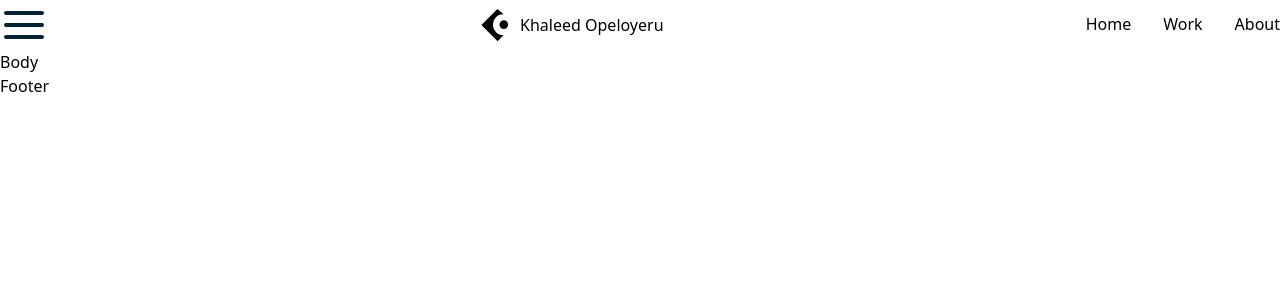
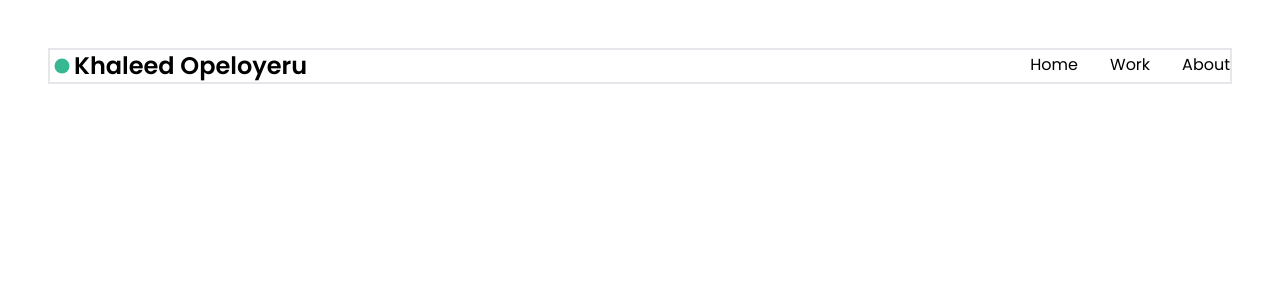
Before and after one commit to dev-bams/React-Portfolio, a React (Vite) app: page / in a window 1280 px wide. Shown: the top 300 px of the page. Built offline with nearby package versions, Linux system fonts and the light colour scheme.

Commit message:
aaded navbar

```diff
--- a/index.html
+++ b/index.html
@@ -1,13 +1,19 @@
-<!doctype html>
-<html lang="en">
+<!DOCTYPE html>
+<html lang="en" class="h-full w-full">
   <head>
     <meta charset="UTF-8" />
     <link rel="icon" type="image/svg+xml" href="/vite.svg" />
+    <link rel="preconnect" href="https://fonts.googleapis.com" />
+    <link rel="preconnect" href="https://fonts.gstatic.com" crossorigin />
+    <link
+      href="https://fonts.googleapis.com/css2?family=Poppins:ital,wght@0,100;0,200;0,300;0,400;0,500;0,600;0,700;0,800;0,900;1,100;1,200;1,300;1,400;1,500;1,600;1,700;1,800;1,900&display=swap"
+      rel="stylesheet"
+    />
     <meta name="viewport" content="width=device-width, initial-scale=1.0" />
     <title>Khaleed Opeloyeru</title>
   </head>
-  <body>
-    <div id="root"></div>
+  <body class="custom-font h-full w-full">
+    <div id="root" class="h-full w-full p-12"></div>
     <script type="module" src="/src/main.jsx"></script>
   </body>
 </html>
--- a/src/components/Body.jsx
+++ b/src/components/Body.jsx
@@ -1,5 +1,5 @@
 function Body() {
-  return <div>Body</div>;
+  return <div></div>;
 }
 
 export default Body;
--- a/src/components/Footer.jsx
+++ b/src/components/Footer.jsx
@@ -1,5 +1,5 @@
 function Footer() {
-  return <div>Footer</div>;
+  return <div></div>;
 }
 
 export default Footer;
--- a/src/components/nav-bar/HamBurger.jsx
+++ b/src/components/nav-bar/HamBurger.jsx
@@ -1,6 +1,6 @@
 function HamBurger() {
   return (
-    <div className=" flex gap-2 flex-col p-1 cursor-pointer">
+    <div className=" flex gap-2 flex-col p-1 cursor-pointer sm:hidden">
       <div className=" h-1 w-10 rounded-md bg-primary"></div>
       <div className=" h-1 w-10 rounded-md bg-primary"></div>
       <div className=" h-1 w-10 rounded-md bg-primary"></div>
--- a/src/components/nav-bar/Navbar.jsx
+++ b/src/components/nav-bar/Navbar.jsx
@@ -4,11 +4,10 @@ import NavBarLinks from "./NavBarLinks";
 
 function Navbar() {
   return (
-    <nav className="flex gap-4 justify-between items-center">
+    <nav className="flex gap-4 justify-between items-center border-2">
       <HamBurger />
       <WordMark />
       <NavBarLinks />
-
     </nav>
   );
 }
--- a/src/components/nav-bar/WordMark.jsx
+++ b/src/components/nav-bar/WordMark.jsx
@@ -5,7 +5,9 @@ function WordMark() {
     <div>
       <a className="flex items-center" href="#">
         <Logo />
-        <h1>Khaleed Opeloyeru</h1>
+        <h1 className=" font-semibold text-2xl ">
+          Khaleed Opeloyeru
+        </h1>
       </a>
     </div>
   );
--- a/src/styles/index.css
+++ b/src/styles/index.css
@@ -554,20 +554,16 @@ video {
   height: 0.25rem;
 }
 
-.h-1\.5 {
-  height: 0.375rem;
-}
-
-.w-8 {
-  width: 2rem;
-}
-
-.w-1 {
-  width: 0.25rem;
+.h-full {
+  height: 100%;
 }
 
 .w-10 {
   width: 2.5rem;
+}
+
+.w-full {
+  width: 100%;
 }
 
 .transform {
@@ -590,8 +586,8 @@ video {
   justify-content: space-between;
 }
 
-.gap-1 {
-  gap: 0.25rem;
+.gap-2 {
+  gap: 0.5rem;
 }
 
 .gap-4 {
@@ -602,21 +598,8 @@ video {
   gap: 2rem;
 }
 
-.gap-2 {
-  gap: 0.5rem;
-}
-
 .rounded-md {
   border-radius: 0.375rem;
-}
-
-.rounded-sm {
-  border-radius: 0.125rem;
-}
-
-.rounded-s {
-  border-start-start-radius: 0.25rem;
-  border-end-start-radius: 0.25rem;
 }
 
 .border-2 {
@@ -625,11 +608,6 @@ video {
 
 .border-b-2 {
   border-bottom-width: 2px;
-}
-
-.border-red-800 {
-  --tw-border-opacity: 1;
-  border-color: rgb(153 27 27 / var(--tw-border-opacity));
 }
 
 .border-white {
@@ -651,6 +629,10 @@ video {
   padding: 0.25rem;
 }
 
+.p-12 {
+  padding: 3rem;
+}
+
 .pb-2 {
   padding-bottom: 0.5rem;
 }
@@ -667,6 +649,15 @@ video {
   padding-top: 0.5rem;
 }
 
+.text-2xl {
+  font-size: 1.5rem;
+  line-height: 2rem;
+}
+
+.font-semibold {
+  font-weight: 600;
+}
+
 .text-white {
   --tw-text-opacity: 1;
   color: rgb(255 255 255 / var(--tw-text-opacity));
@@ -676,6 +667,10 @@ video {
   transition-property: all;
   transition-timing-function: cubic-bezier(0.4, 0, 0.2, 1);
   transition-duration: 150ms;
+}
+
+.custom-font {
+  font-family: "Poppins", sans-serif;
 }
 
 .hover\:border-\[\#023\]:hover {
@@ -691,4 +686,8 @@ video {
   .sm\:flex {
     display: flex;
   }
+
+  .sm\:hidden {
+    display: none;
+  }
 }
--- a/src/styles/input.css
+++ b/src/styles/input.css
@@ -1,3 +1,7 @@
 @tailwind base;
 @tailwind components;
 @tailwind utilities;
+
+.custom-font {
+  font-family: "Poppins", sans-serif;
+}
--- a/src/svgcomponents/Logo.jsx
+++ b/src/svgcomponents/Logo.jsx
@@ -1,16 +1,13 @@
 function Logo() {
   return (
     <svg
-      fill="#000000"
-      width="50px"
-      height="50px"
-      viewBox="0 0 256 256"
+      width="24px"
+      height="24px"
+      viewBox="0 0 16 16"
       xmlns="http://www.w3.org/2000/svg"
+      fill="none"
     >
-      <g fillRule="evenodd">
-        <path d="M58.446 127.855L140.401 46.3l32.106 26.083s-11.13.225-20.794 3.706c-9.663 3.48-14.486 8.596-19.58 14.04-11.146 11.915-14.325 23.365-14.243 37.955.08 14.59 4.462 22.448 12.94 33.133 2.87 3.619 5.696 7.099 10.508 9.728 1.64.897 8.563 5.947 13.122 7.36 4.559 1.413 16.789 1.949 16.789 1.949l-29.911 31.06-82.892-83.459z" />
-        <circle cx="173" cy="126" r="22" />
-      </g>
+      <path fill="#38b793" d="M8 3a5 5 0 100 10A5 5 0 008 3z" />
     </svg>
   );
 }
```
